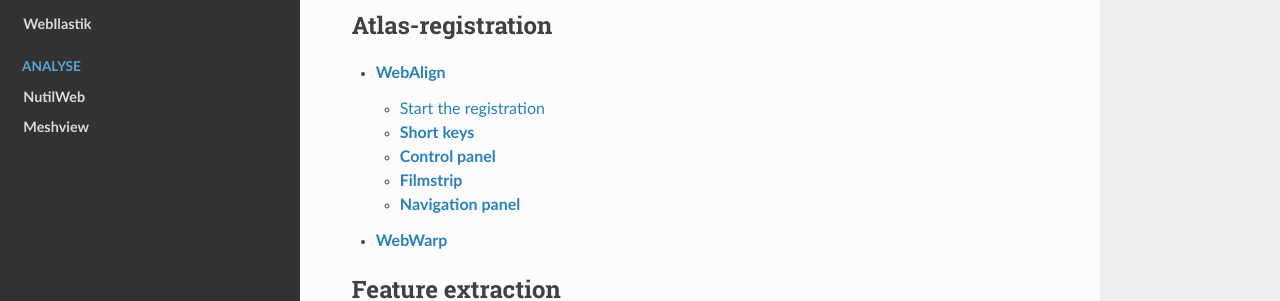
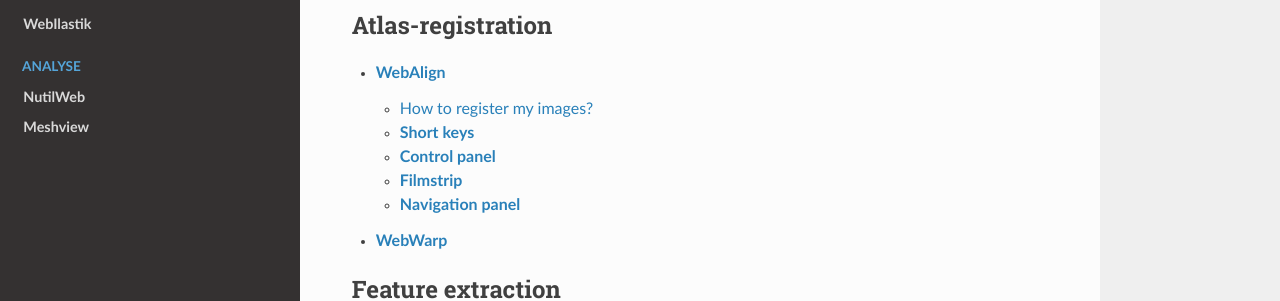
Before and after one commit to Neural-Systems-at-UIO/QUINT_webtools, a Sphinx documentation site: the page built from docs/index.rst, in a window 1280 px wide and 1213 px high. Shown: the part 483-784 px from the top of the window. Built offline with Sphinx 7.4.7 and the Read the Docs theme 2.0.0, drawn with Linux system fonts in a browser that asks for light colours.

Commit message:
Update WebAlign.rst

```diff
--- a/docs/WebAlign.rst
+++ b/docs/WebAlign.rst
@@ -1,16 +1,16 @@
 **WebAlign**
 ============
 
-WebAlign is a tool for spatial registration of serial brain sections to a 3D reference brain atlas.
+WebAlign is a tool for spatial registration of serial section images to a 3D reference brain atlas.
 
 Different experimental datasets can be registered to the same reference atlas allowing you to spatially integrate, analyse and navigate the datasets within a standardised coordinate system.
 
-Start the registration
+How to register my images?
 -------------------------
 
 1. The main window shows the selected image with the atlas overlay.
 
-.. image:: images/WebAlign.png
+.. image:: images/WebAlign_updated.PNG
 
 .. tip:: If necessary, change the atlas from coronal view to sagittal or horizontal view.
 
```
